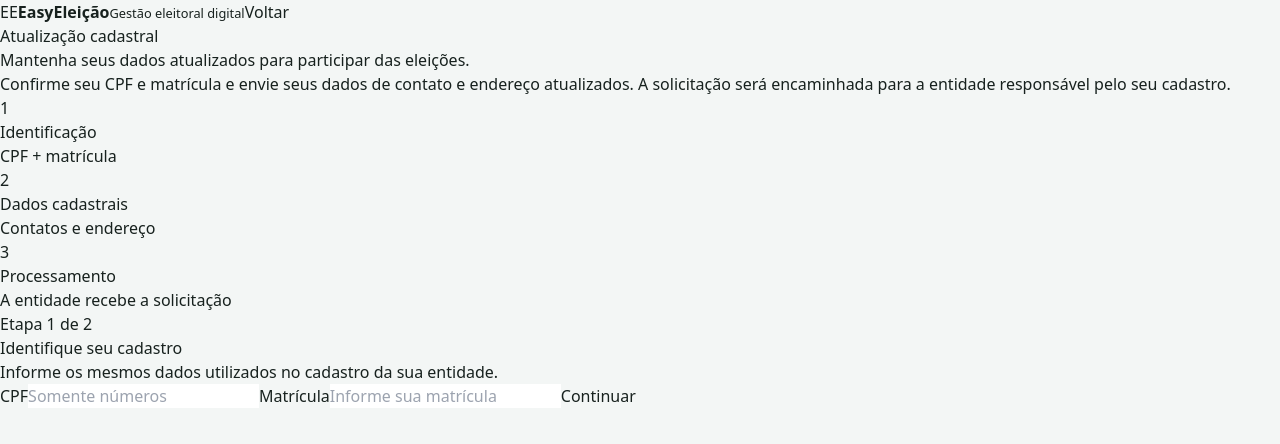
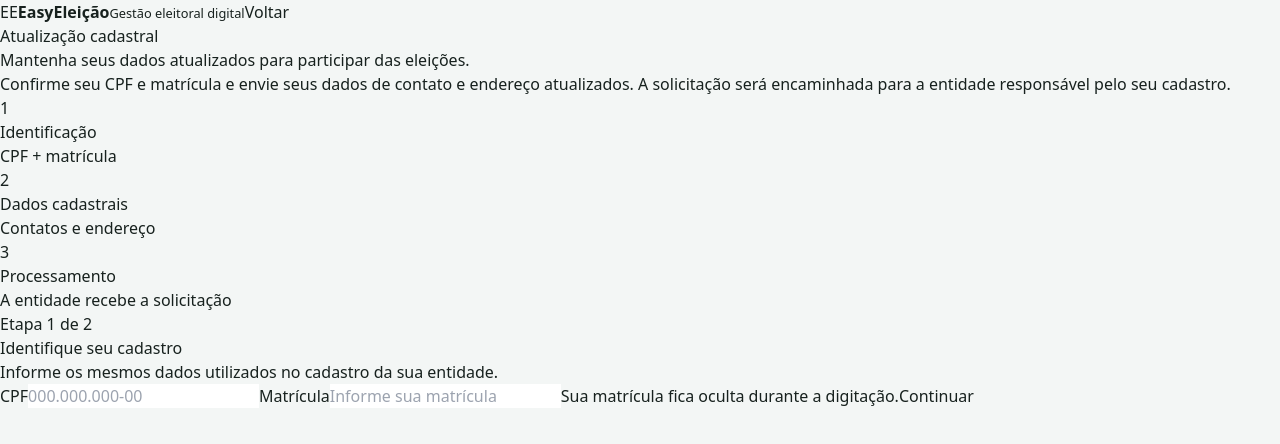
Before and after one commit to heberth-balieiro/movisystemcampanha, a Next.js app: page /atualizar-cadastro in a window 1280 px wide. Shown: the top 444 px of the page. Built offline with nearby package versions, Linux system fonts and the light colour scheme; no server answers.

Commit message:
Formata CPF e oculta matricula na identificacao

```diff
--- a/src/app/atualizar-cadastro/page.tsx
+++ b/src/app/atualizar-cadastro/page.tsx
@@ -21,6 +21,15 @@ type Etapa = "identificacao" | "dados" | "concluido";
 
 function somenteNumeros(valor: string) {
   return valor.replace(/\D/g, "");
+}
+
+function formatarCPF(valor: string) {
+  const numeros = somenteNumeros(valor).slice(0, 11);
+
+  return numeros
+    .replace(/^(\d{3})(\d)/, "$1.$2")
+    .replace(/^(\d{3})\.(\d{3})(\d)/, "$1.$2.$3")
+    .replace(/\.(\d{3})(\d)/, ".$1-$2");
 }
 
 export default function AtualizarCadastroPage() {
@@ -145,8 +154,8 @@ export default function AtualizarCadastroPage() {
                 <p className="mt-2 text-sm leading-6 text-slate-500">Informe os mesmos dados utilizados no cadastro da sua entidade.</p>
               </div>
 
-              <label className="block"><span className="mb-2 block text-sm font-bold">CPF</span><input value={cpf} onChange={(e) => setCpf(somenteNumeros(e.target.value).slice(0, 11))} inputMode="numeric" autoComplete="off" placeholder="Somente números" className="h-12 w-full rounded-xl border border-slate-300 bg-white px-4 outline-none transition focus:border-slate-950 focus:ring-2 focus:ring-slate-950/10" required /></label>
-              <label className="block"><span className="mb-2 block text-sm font-bold">Matrícula</span><input value={matricula} onChange={(e) => setMatricula(somenteNumeros(e.target.value).slice(0, 20))} inputMode="numeric" autoComplete="off" placeholder="Informe sua matrícula" className="h-12 w-full rounded-xl border border-slate-300 bg-white px-4 outline-none transition focus:border-slate-950 focus:ring-2 focus:ring-slate-950/10" required /></label>
+              <label className="block"><span className="mb-2 block text-sm font-bold">CPF</span><input value={formatarCPF(cpf)} onChange={(e) => setCpf(somenteNumeros(e.target.value).slice(0, 11))} inputMode="numeric" autoComplete="off" placeholder="000.000.000-00" className="h-12 w-full rounded-xl border border-slate-300 bg-white px-4 outline-none transition focus:border-slate-950 focus:ring-2 focus:ring-slate-950/10" required /></label>
+              <label className="block"><span className="mb-2 block text-sm font-bold">Matrícula</span><input value={matricula} onChange={(e) => setMatricula(somenteNumeros(e.target.value).slice(0, 20))} type="password" inputMode="numeric" autoComplete="off" placeholder="Informe sua matrícula" className="h-12 w-full rounded-xl border border-slate-300 bg-white px-4 outline-none transition focus:border-slate-950 focus:ring-2 focus:ring-slate-950/10" required /><span className="mt-2 block text-xs text-slate-500">Sua matrícula fica oculta durante a digitação.</span></label>
 
               {erro ? <div className="rounded-xl border border-rose-200 bg-rose-50 px-4 py-3 text-sm font-medium text-rose-700">{erro}</div> : null}
               <button type="submit" disabled={loading || cpf.length !== 11 || !matricula} className="h-12 w-full rounded-xl bg-slate-950 px-4 font-bold text-white transition hover:bg-slate-800 disabled:cursor-not-allowed disabled:opacity-50">{loading ? "Validando..." : "Continuar"}</button>
```
